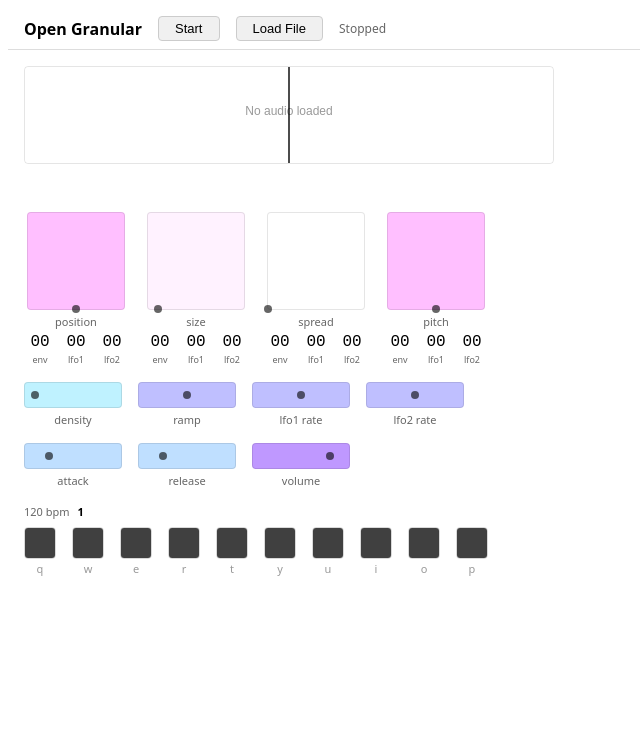
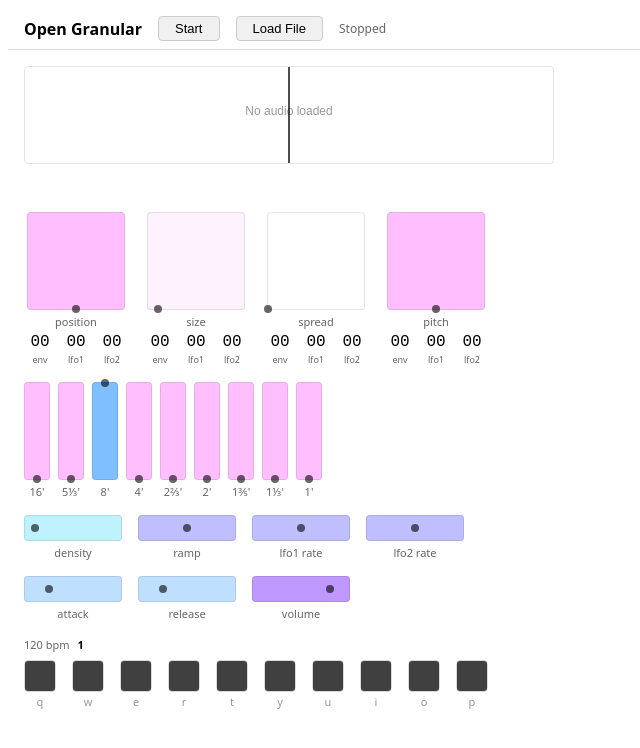
Before and after one commit to lucaskuzma/open-granular-js, a React (Vite) app: page / in a window 1280 px wide. Shown: the top 748 px of the page, without its empty margins (0-640 px from the left). Built offline with nearby package versions, Linux system fonts and the light colour scheme.

Commit message:
add additive

```diff
--- a/src/engine/granular/GranularParams.ts
+++ b/src/engine/granular/GranularParams.ts
@@ -40,4 +40,15 @@ export const GRANULAR_PARAMS: ParamDefinition[] = [
   { key: "env1Size",     label: "Env Size",      min: 0, max: 1, default: 0 },
   { key: "env1Spread",   label: "Env Spread",    min: 0, max: 1, default: 0 },
   { key: "env1Pitch",    label: "Env Pitch",     min: 0, max: 1, default: 0 },
+
+  // --- Harmonic drawbars (probability weights, Hammond order, 7th harmonic skipped) ---
+  { key: "drawbar1", label: "16'",    min: 0, max: 1, default: 0 },
+  { key: "drawbar2", label: "5⅓'",   min: 0, max: 1, default: 0 },
+  { key: "drawbar3", label: "8'",     min: 0, max: 1, default: 1 },
+  { key: "drawbar4", label: "4'",     min: 0, max: 1, default: 0 },
+  { key: "drawbar5", label: "2⅔'",   min: 0, max: 1, default: 0 },
+  { key: "drawbar6", label: "2'",     min: 0, max: 1, default: 0 },
+  { key: "drawbar7", label: "1⅗'",   min: 0, max: 1, default: 0 },
+  { key: "drawbar8", label: "1⅓'",   min: 0, max: 1, default: 0 },
+  { key: "drawbar9", label: "1'",     min: 0, max: 1, default: 0 },
 ];
--- a/src/ui/GranularPanel.tsx
+++ b/src/ui/GranularPanel.tsx
@@ -33,6 +33,19 @@ export function GranularPanel({ store, engine, buffer, slotManager }: GranularPa
         <PadWithMods store={store} slotManager={slotManager} xKey="size" yKey="sizeJitter" envKey="env1Size" lfo1Key="lfo1Size" lfo2Key="lfo2Size" label="size" />
         <PadWithMods store={store} slotManager={slotManager} xKey="spread" yKey="spreadJitter" envKey="env1Spread" lfo1Key="lfo1Spread" lfo2Key="lfo2Spread" label="spread" />
         <PadWithMods store={store} slotManager={slotManager} xKey="pitch" yKey="pitchJitter" envKey="env1Pitch" lfo1Key="lfo1Pitch" lfo2Key="lfo2Pitch" label="pitch" />
+      </div>
+
+      {/* Harmonic drawbars */}
+      <div style={{ display: "flex", gap: 8, alignItems: "flex-start" }}>
+        <XYPad store={store} slotManager={slotManager} xKey="drawbar1" label="16'" size={PAD_SIZE} vertical onDragStart={() => slotManager.excludeFromInterp("drawbar1")} />
+        <XYPad store={store} slotManager={slotManager} xKey="drawbar2" label="5⅓'" size={PAD_SIZE} vertical onDragStart={() => slotManager.excludeFromInterp("drawbar2")} />
+        <XYPad store={store} slotManager={slotManager} xKey="drawbar3" label="8'" size={PAD_SIZE} vertical onDragStart={() => slotManager.excludeFromInterp("drawbar3")} />
+        <XYPad store={store} slotManager={slotManager} xKey="drawbar4" label="4'" size={PAD_SIZE} vertical onDragStart={() => slotManager.excludeFromInterp("drawbar4")} />
+        <XYPad store={store} slotManager={slotManager} xKey="drawbar5" label="2⅔'" size={PAD_SIZE} vertical onDragStart={() => slotManager.excludeFromInterp("drawbar5")} />
+        <XYPad store={store} slotManager={slotManager} xKey="drawbar6" label="2'" size={PAD_SIZE} vertical onDragStart={() => slotManager.excludeFromInterp("drawbar6")} />
+        <XYPad store={store} slotManager={slotManager} xKey="drawbar7" label="1⅗'" size={PAD_SIZE} vertical onDragStart={() => slotManager.excludeFromInterp("drawbar7")} />
+        <XYPad store={store} slotManager={slotManager} xKey="drawbar8" label="1⅓'" size={PAD_SIZE} vertical onDragStart={() => slotManager.excludeFromInterp("drawbar8")} />
+        <XYPad store={store} slotManager={slotManager} xKey="drawbar9" label="1'" size={PAD_SIZE} vertical onDragStart={() => slotManager.excludeFromInterp("drawbar9")} />
       </div>
 
       {/* Single-axis pads and controls */}
--- a/src/ui/components/XYPad.tsx
+++ b/src/ui/components/XYPad.tsx
@@ -10,16 +10,19 @@ interface XYPadProps {
   yKey?: string;
   label: string;
   size?: number;
+  vertical?: boolean;
   onDragStart?: () => void;
   slotManager?: SlotManager;
 }
 
-export function XYPad({ store, xKey, yKey, label, size = 96, onDragStart, slotManager }: XYPadProps) {
+export function XYPad({ store, xKey, yKey, label, size = 96, vertical, onDragStart, slotManager }: XYPadProps) {
   const ref = useRef<HTMLDivElement>(null);
   const x = useParam(store, xKey);
   const y = yKey ? useParam(store, yKey) : 0.5;
   const singleAxis = !yKey;
-  const height = singleAxis ? Math.round(size / 4) : size;
+
+  const padWidth = vertical ? Math.round(size / 4) : size;
+  const padHeight = vertical ? size : singleAxis ? Math.round(size / 4) : size;
 
   const lerping = slotManager?.isInterpolating(xKey) ?? false;
   const targetX = slotManager?.getTarget(xKey);
@@ -31,14 +34,19 @@ export function XYPad({ store, xKey, yKey, label, size = 96, onDragStart, slotMa
       const el = ref.current;
       if (!el) return;
       const rect = el.getBoundingClientRect();
-      const nx = Math.max(0, Math.min(1, (e.clientX - rect.left) / rect.width));
-      store.set(xKey, nx);
-      if (yKey) {
+      if (vertical) {
         const ny = Math.max(0, Math.min(1, 1 - (e.clientY - rect.top) / rect.height));
-        store.set(yKey, ny);
+        store.set(xKey, ny);
+      } else {
+        const nx = Math.max(0, Math.min(1, (e.clientX - rect.left) / rect.width));
+        store.set(xKey, nx);
+        if (yKey) {
+          const ny = Math.max(0, Math.min(1, 1 - (e.clientY - rect.top) / rect.height));
+          store.set(yKey, ny);
+        }
       }
     },
-    [store, xKey, yKey],
+    [store, xKey, yKey, vertical],
   );
 
   const onPointerDown = useCallback(
@@ -50,6 +58,9 @@ export function XYPad({ store, xKey, yKey, label, size = 96, onDragStart, slotMa
     [update, onDragStart],
   );
 
+  const dotLeft = vertical ? "50%" : `${x * 100}%`;
+  const dotBottom = vertical ? `${x * 100}%` : singleAxis ? "50%" : `${y * 100}%`;
+
   return (
     <div style={{ display: "flex", flexDirection: "column", alignItems: "center", gap: 4 }}>
       <div
@@ -59,22 +70,21 @@ export function XYPad({ store, xKey, yKey, label, size = 96, onDragStart, slotMa
           if (e.buttons > 0) update(e);
         }}
         style={{
-          width: size,
-          height,
-          backgroundColor: colorFor(x, y),
+          width: padWidth,
+          height: padHeight,
+          backgroundColor: colorFor(vertical ? 0.5 : x, vertical ? x : y),
           position: "relative",
           borderRadius: 4,
           touchAction: "none",
-          cursor: singleAxis ? "ew-resize" : "crosshair",
+          cursor: vertical ? "ns-resize" : singleAxis ? "ew-resize" : "crosshair",
           border: "1px solid rgba(0,0,0,0.1)",
         }}
       >
-        {/* Current position dot */}
         <div
           style={{
             position: "absolute",
-            left: `${x * 100}%`,
-            bottom: singleAxis ? "50%" : `${y * 100}%`,
+            left: dotLeft,
+            bottom: dotBottom,
             width: 8,
             height: 8,
             marginLeft: -4,
@@ -86,13 +96,12 @@ export function XYPad({ store, xKey, yKey, label, size = 96, onDragStart, slotMa
           }}
         />
 
-        {/* Target circle (visible only during lerp) */}
         {lerping && targetX != null && (
           <div
             style={{
               position: "absolute",
-              left: `${targetX * 100}%`,
-              bottom: singleAxis ? "50%" : `${(targetY ?? 0.5) * 100}%`,
+              left: vertical ? "50%" : `${targetX * 100}%`,
+              bottom: vertical ? `${targetX * 100}%` : singleAxis ? "50%" : `${(targetY ?? 0.5) * 100}%`,
               width: 8,
               height: 8,
               marginLeft: -4,
```
Also changed, not shown: public/granular-processor.js (+38 -1 lines).
